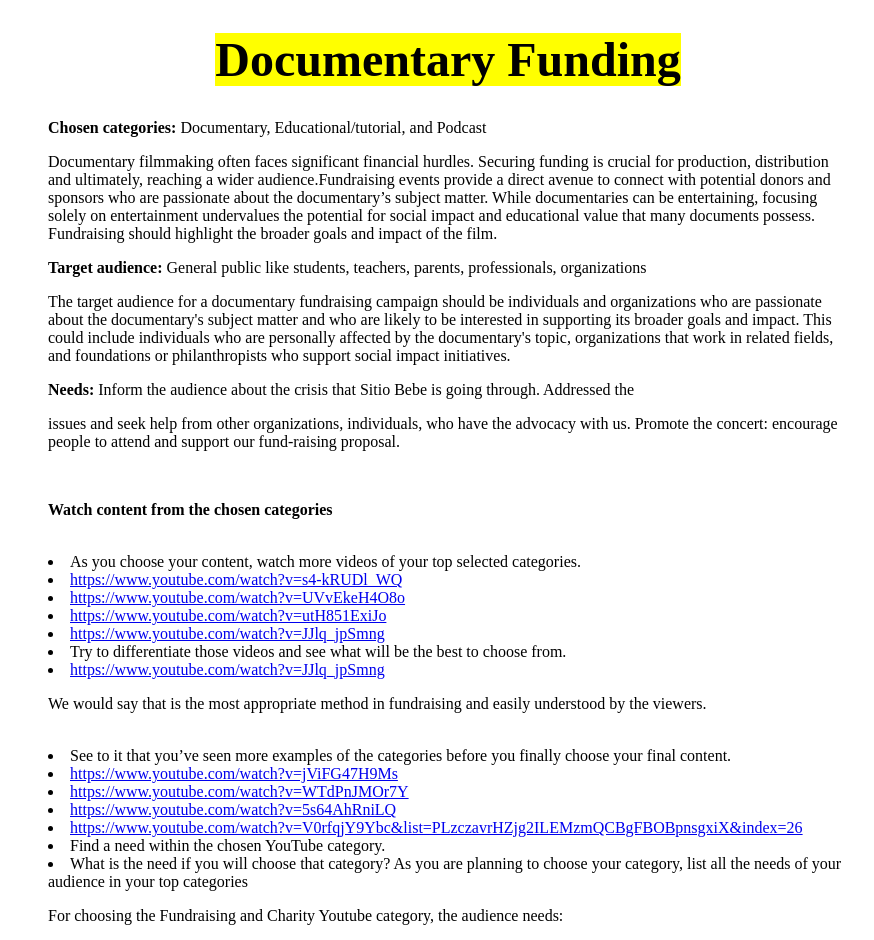
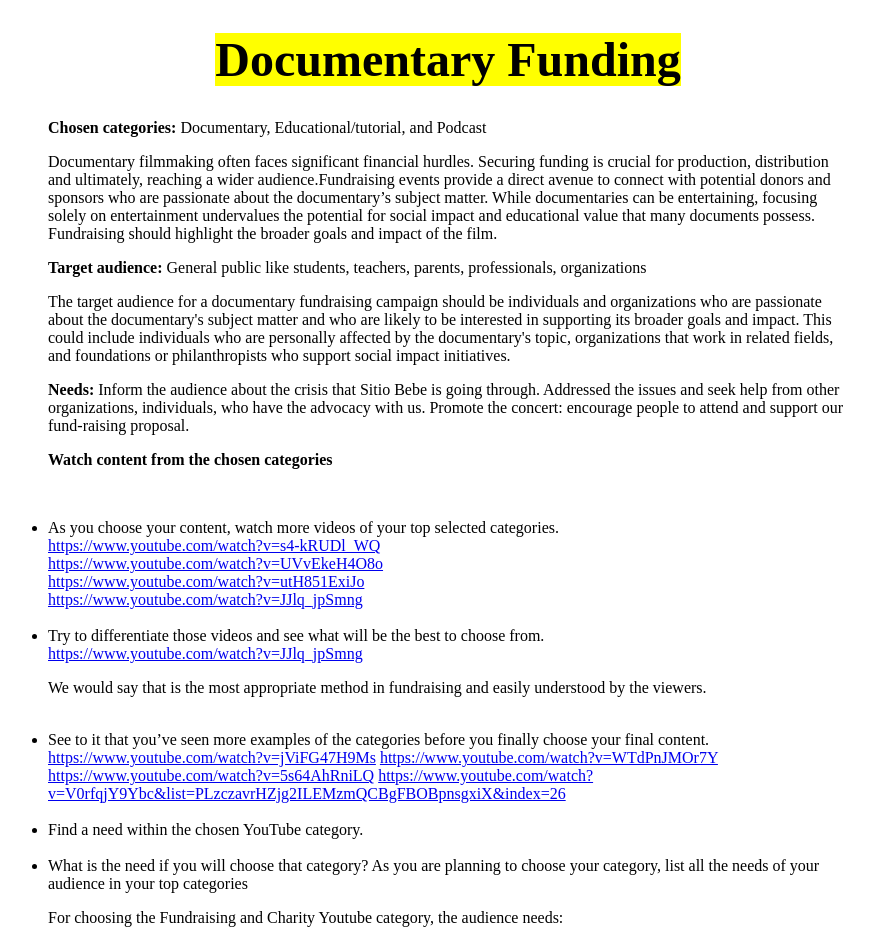
Before and after one commit to Necromanican/rendie, a plain HTML site: page group-3-oct-802924/index.html in a window 1280 px wide. Shown: the top 940 px of the page, without its empty margins (192-1066 px from the left). Drawn offline with Linux system fonts and the light colour scheme.

Commit message:
Add files via upload

```diff
--- a/group-3-oct-802924/index.html
+++ b/group-3-oct-802924/index.html
@@ -30,36 +30,36 @@
     <span class="line">personally affected by the documentary's topic, organizations that work in related fields, and</span>
     <span class="line">foundations or philanthropists who support social impact initiatives.</span>
 
-    <p class="line; &nbsp;" style="text-align: left;"><strong>Needs:</strong> Inform the audience about the crisis that Sitio Bebe is going through. Addressed the</p>
-    <p class="line; &nbsp;" style="text-align: left;">issues and seek help from other organizations, individuals, who have the advocacy with us. Promote the concert: encourage people to attend and support our fund-raising proposal.</p><br>
+    <p class="line; &nbsp;" style="text-align: left;"><strong>Needs:</strong> Inform the audience about the crisis that Sitio Bebe is going through. Addressed the issues and seek help from other organizations, individuals, who have the advocacy with us. Promote the concert: encourage people to attend and support our fund-raising proposal.</p>
+    <p class="line; &nbsp;" style="text-align: left;"></p>
 
     <p class="line; &nbsp;" style="text-align: left;"><strong>Watch content from the chosen categories</strong> </p><br>
-
+    <ul style="padding-left: 0;">
         <li>As you choose your content, watch more videos of your top selected categories.</li>
-        <li><a href="https://www.youtube.com/watch?v=s4-kRUDl_WQ">https://www.youtube.com/watch?v=s4-kRUDl_WQ</a></li>
-<li><a href="https://www.youtube.com/watch?v=UVvEkeH4O8o">https://www.youtube.com/watch?v=UVvEkeH4O8o</a></li>
-<li><a href="https://www.youtube.com/watch?v=utH851ExiJo">https://www.youtube.com/watch?v=utH851ExiJo</a></li>
-<li><a href="https://www.youtube.com/watch?v=JJlq_jpSmng">https://www.youtube.com/watch?v=JJlq_jpSmng</a></li>
+        <a href="https://www.youtube.com/watch?v=s4-kRUDl_WQ">https://www.youtube.com/watch?v=s4-kRUDl_WQ</a><br>
+<a href="https://www.youtube.com/watch?v=UVvEkeH4O8o">https://www.youtube.com/watch?v=UVvEkeH4O8o</a><br>
+<a href="https://www.youtube.com/watch?v=utH851ExiJo">https://www.youtube.com/watch?v=utH851ExiJo</a><br>
+<a href="https://www.youtube.com/watch?v=JJlq_jpSmng">https://www.youtube.com/watch?v=JJlq_jpSmng</a><br><br>
 
         <li>Try to differentiate those videos and see what will be the best to choose from.</li>
-        <li><a href="https://www.youtube.com/watch?v=JJlq_jpSmng">https://www.youtube.com/watch?v=JJlq_jpSmng</a></li>
+        <a href="https://www.youtube.com/watch?v=JJlq_jpSmng">https://www.youtube.com/watch?v=JJlq_jpSmng</a>
 
         <p>We would say that is the most appropriate method in fundraising and easily understood by the viewers.</p><br>
         <li>See to it that you’ve seen more examples of the categories before you finally choose your final content. </li>
-        <li><a href="https://www.youtube.com/watch?v=jViFG47H9Ms">https://www.youtube.com/watch?v=jViFG47H9Ms</a></li>
-        <li><a href="https://www.youtube.com/watch?v=WTdPnJMOr7Y">https://www.youtube.com/watch?v=WTdPnJMOr7Y</a></li>
-        <li><a href="https://www.youtube.com/watch?v=5s64AhRniLQ">https://www.youtube.com/watch?v=5s64AhRniLQ</a></li>
-        <li><a href="https://www.youtube.com/watch?v=V0rfqjY9Ybc&list=PLzczavrHZjg2ILEMzmQCBgFBOBpnsgxiX&index=26">https://www.youtube.com/watch?v=V0rfqjY9Ybc&list=PLzczavrHZjg2ILEMzmQCBgFBOBpnsgxiX&index=26</a></li>
+        <a href="https://www.youtube.com/watch?v=jViFG47H9Ms">https://www.youtube.com/watch?v=jViFG47H9Ms</a>
+        <a href="https://www.youtube.com/watch?v=WTdPnJMOr7Y">https://www.youtube.com/watch?v=WTdPnJMOr7Y</a>
+        <a href="https://www.youtube.com/watch?v=5s64AhRniLQ">https://www.youtube.com/watch?v=5s64AhRniLQ</a>
+        <a href="https://www.youtube.com/watch?v=V0rfqjY9Ybc&list=PLzczavrHZjg2ILEMzmQCBgFBOBpnsgxiX&index=26">https://www.youtube.com/watch?v=V0rfqjY9Ybc&list=PLzczavrHZjg2ILEMzmQCBgFBOBpnsgxiX&index=26</a><br><br>
 
-        <li>Find a need within the chosen YouTube category.</li>
+        <li>Find a need within the chosen YouTube category.</li><br>
         <li>What is the need if you will choose that category? As you are planning to choose your category, list all the needs of your audience in your top categories</li>
-        <p>For choosing the Fundraising and Charity Youtube category, the audience needs: </p><br>
-    <p>Basic strategies: Events, sales, donations and crowdfunding.</p><br>
-    <p>Fundraising plan: Setting goals, online fundraising websites, and raise awareness</p><br>
+        <p>For choosing the Fundraising and Charity Youtube category, the audience needs: </p>
+    <p>Basic strategies: Events, sales, donations and crowdfunding.</p>
+    <p>Fundraising plan: Setting goals, online fundraising websites, and raise awareness</p>
     <p>Profit maximization:  The marginal income will be enough for your good cause.</p><br>
         <li>Think of the needs that your content will give answers to and can help your audience.</li>
-    <p>Basic strategies: Using Social Media & Analytics.</p><br>
-    <p>Fundraising plan: Sharing and promoting the events,  and your fundraiser.</p><br>
+    <p>Basic strategies: Using Social Media & Analytics.</p>
+    <p>Fundraising plan: Sharing and promoting the events,  and your fundraiser.</p>
     <p>Profit maximization:  Proven example of  marginal income that will ensure that your benefit for a cause will be met.</p><br>
         <li>Think thoroughly about the immediate needs that are needed to be addressed.</li>
         <p>Online fundraising platform. Addressing the  audience analysis involves adapting to their
```
